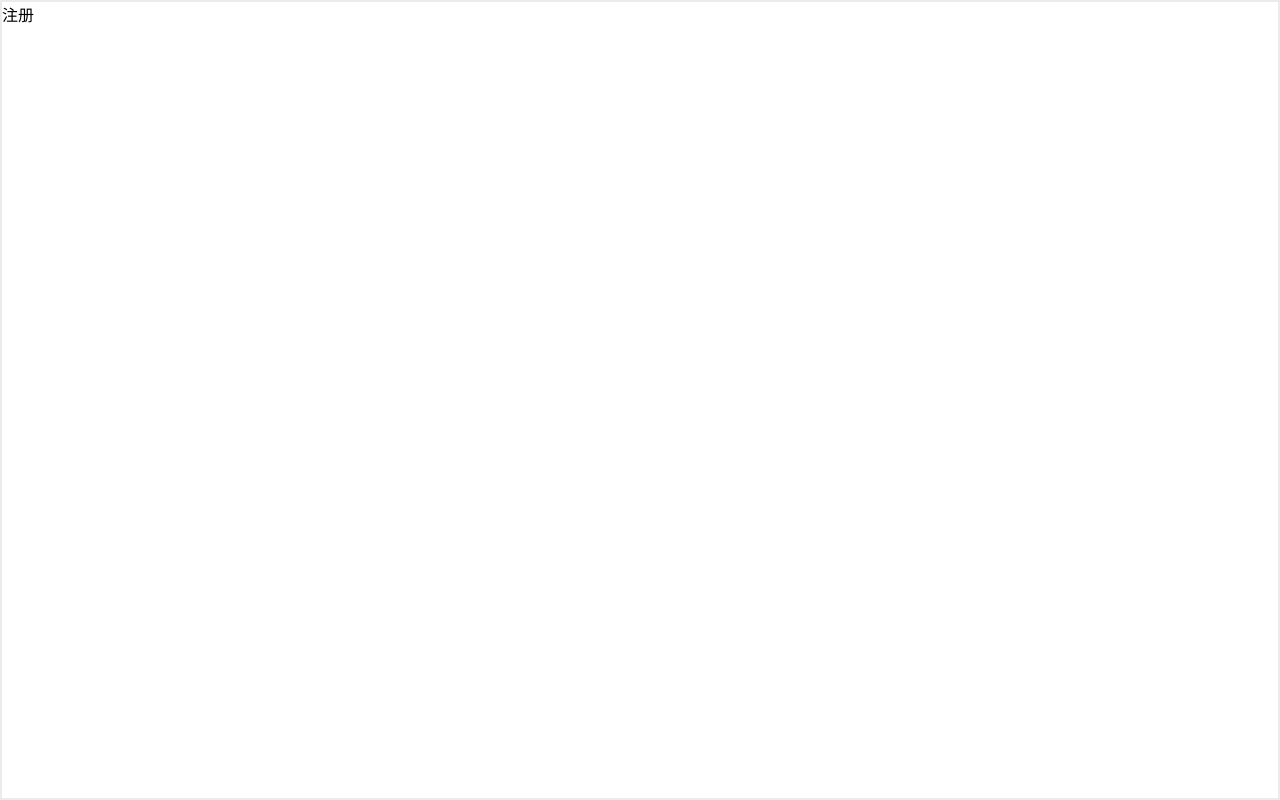
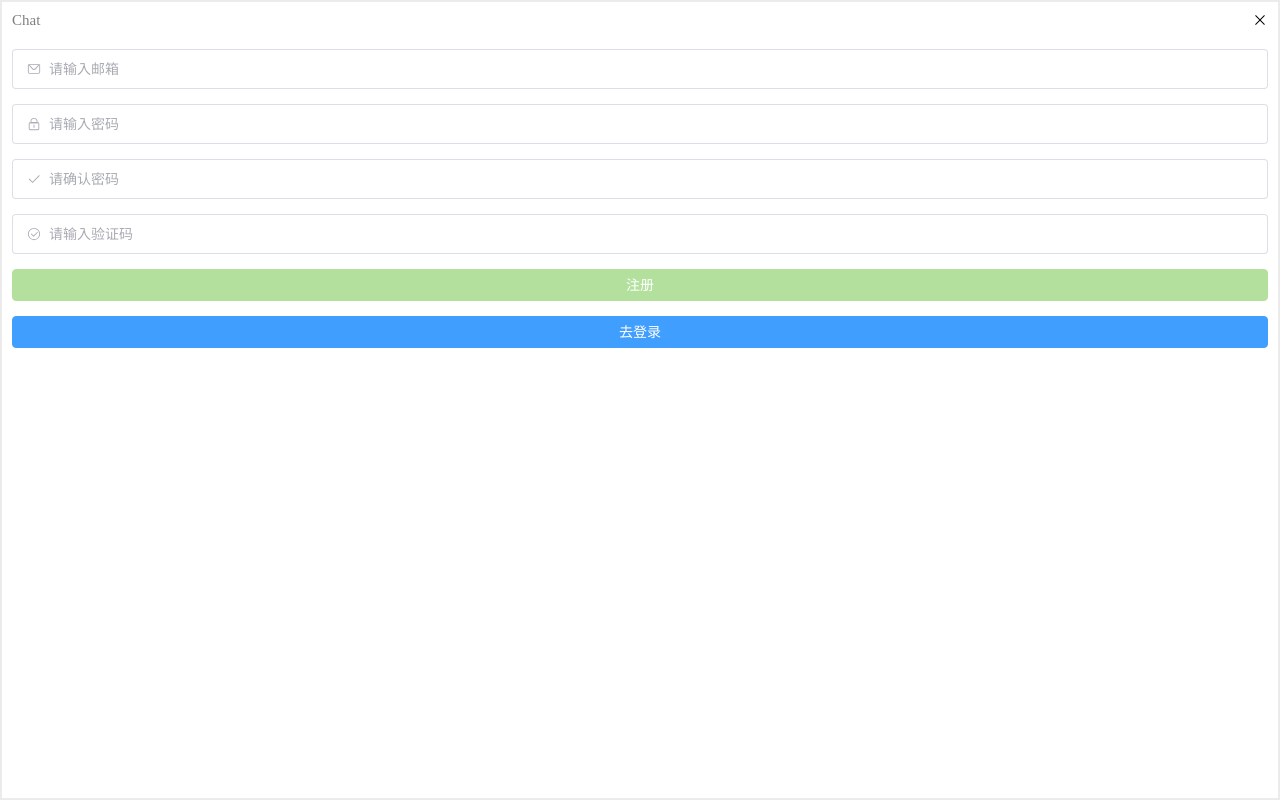
Before and after one commit to 01-Dreamer/chatclient, a Vue app: page /register in a window 1280 px wide. Built offline with nearby package versions, Linux system fonts and the light colour scheme.

Commit message:
20250801

```diff
--- a/src/renderer/src/views/LoginView.vue
+++ b/src/renderer/src/views/LoginView.vue
@@ -2,7 +2,7 @@
   <div class="login-panel">
     <div class="title drag">
       <span class="title-text">Chat</span>
-      <el-icon class="close-icon no-drag"><Close /></el-icon>
+      <el-icon class="close-icon no-drag" @click="exitApp"><Close /></el-icon>
     </div>
     <div class="login-form">
       <el-form :model="formData" @submit.prevent>
@@ -57,6 +57,11 @@ const isDisableLogin = computed(() => {
          !formData.value.captchaCode
 })
 
+// 退出
+const exitApp = () => {
+  window.api.exitApp()
+}
+
 // 登录
 const loading = ref(false)
 const login = () => {
@@ -68,6 +73,7 @@ const login = () => {
 // 去注册
 const router = useRouter()
 const goToRegister = () => {
+  window.api.changeWindow('register')
   router.push('/register')
 }
 </script>
--- a/src/renderer/src/views/RegisterView.vue
+++ b/src/renderer/src/views/RegisterView.vue
@@ -1,11 +1,127 @@
 <template>
-  注册
+  <div class="login-panel">
+    <div class="title drag">
+      <span class="title-text">Chat</span>
+      <el-icon class="close-icon no-drag" @click="exitApp"><Close /></el-icon>
+    </div>
+    <div class="login-form">
+      <el-form :model="formData" @submit.prevent>
+        <el-form-item prop="email">
+          <el-input size="large" v-model="formData.email" clearable placeholder="请输入邮箱">
+            <template #prefix>
+              <el-icon><Message /></el-icon>
+            </template>
+          </el-input>
+        </el-form-item>
+        <el-form-item prop="password">
+          <el-input size="large" show-password v-model="formData.password" clearable placeholder="请输入密码">
+            <template #prefix>
+              <el-icon><Lock /></el-icon>
+            </template>
+          </el-input>
+        </el-form-item>
+        <el-form-item prop="confirmPassword">
+          <el-input size="large" show-password v-model="formData.confirmPassword" clearable placeholder="请确认密码">
+            <template #prefix>
+              <el-icon><Check /></el-icon>
+            </template>
+          </el-input>
+        </el-form-item>
+        <el-form-item prop="captchaCode">
+          <el-input size="large" v-model="formData.captchaCode" placeholder="请输入验证码">
+            <template #prefix>
+              <el-icon><CircleCheck /></el-icon>
+            </template>
+          </el-input>
+        </el-form-item>
+        <el-form-item>
+          <el-button
+            type="success" native-type="submit"
+            :loading="loading" :disabled="isDisableRegister"
+            @click="register">
+            注册
+          </el-button>
+        </el-form-item>
+        <el-form-item>
+          <el-button type="primary" @click="goToLogin">
+            去登录
+          </el-button>
+        </el-form-item>
+      </el-form>
+    </div>
+  </div>
 </template>
 
 <script setup>
+import { ref, computed } from 'vue'
+import { useRouter } from 'vue-router'
 
+// 表单
+const formData = ref({})
+const isDisableRegister = computed(() => {
+  return !formData.value.email ||
+    !formData.value.password ||
+    !formData.value.captchaCode
+})
+
+// 退出
+const exitApp = () => {
+  window.api.exitApp()
+}
+
+// 注册
+const loading = ref(false)
+const register = () => {
+  loading.value = true
+  console.log(formData)
+  loading.value = false
+}
+
+// 去登录
+const router = useRouter()
+const goToLogin = () => {
+  window.api.changeWindow('login')
+  router.push('/login')
+}
 </script>
 
 <style scoped>
+.login-panel {
+  width: 100%;
+  height: 100%;
+}
 
+.title {
+  display: flex;
+  justify-content: space-between;
+}
+
+.title-text {
+  font-size: 15px;
+  padding: 10px;
+  color: rgba(0, 0, 0, 0.5);
+}
+
+.close-icon {
+  cursor: pointer;
+  padding: 10px;
+}
+
+.close-icon:hover {
+  background: #FF4D4F;
+  color: white;
+}
+
+.login-form {
+  margin-top: 10px;
+}
+
+:deep(.el-form-item) {
+  margin-bottom: 15px;
+  padding: 0 10px;
+}
+
+:deep(.el-form-item .el-button) {
+  width: 100%;
+}
 </style>
```
Also changed, not shown: src/main/index.js (+32 -23 lines), src/preload/index.js (+11 -5 lines).
